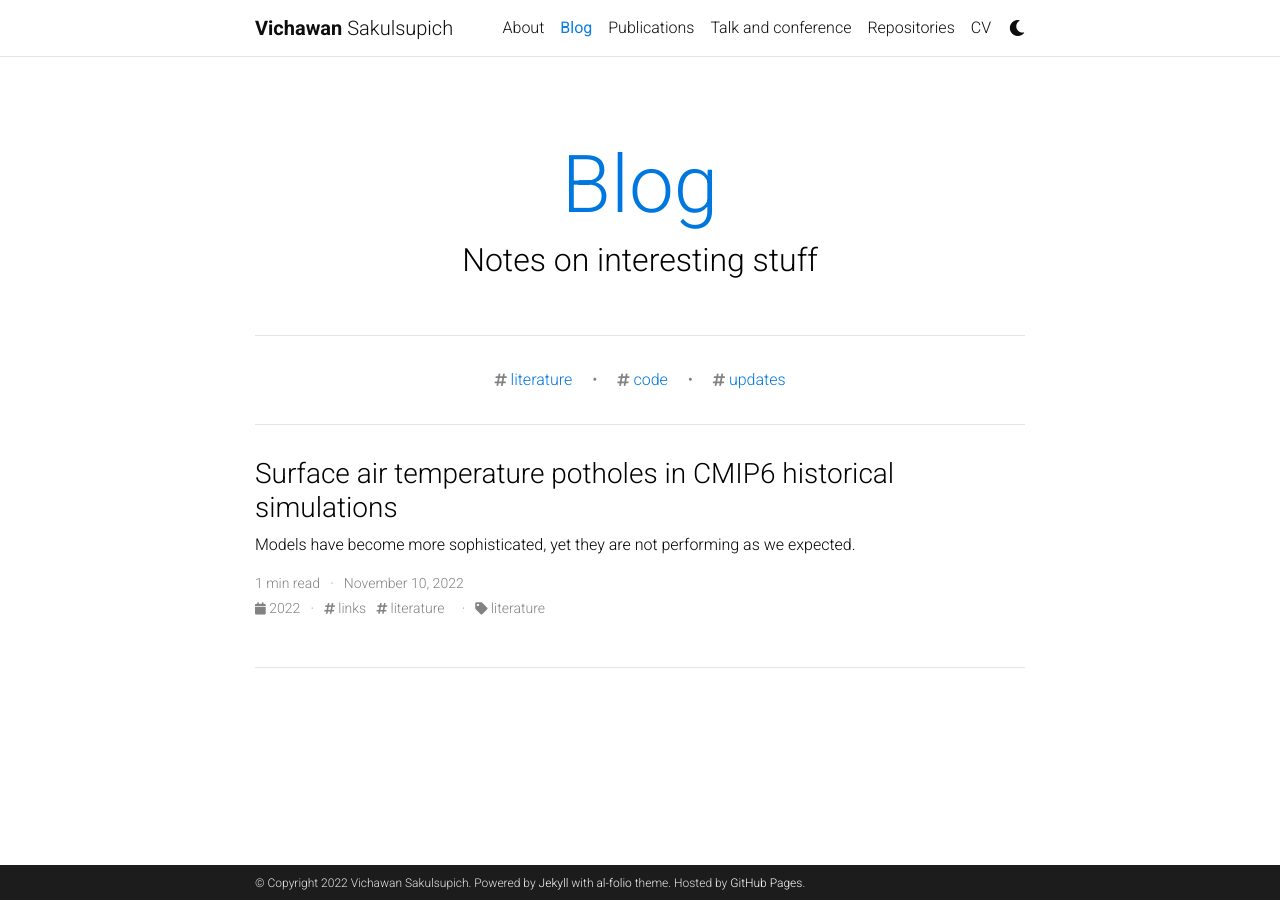
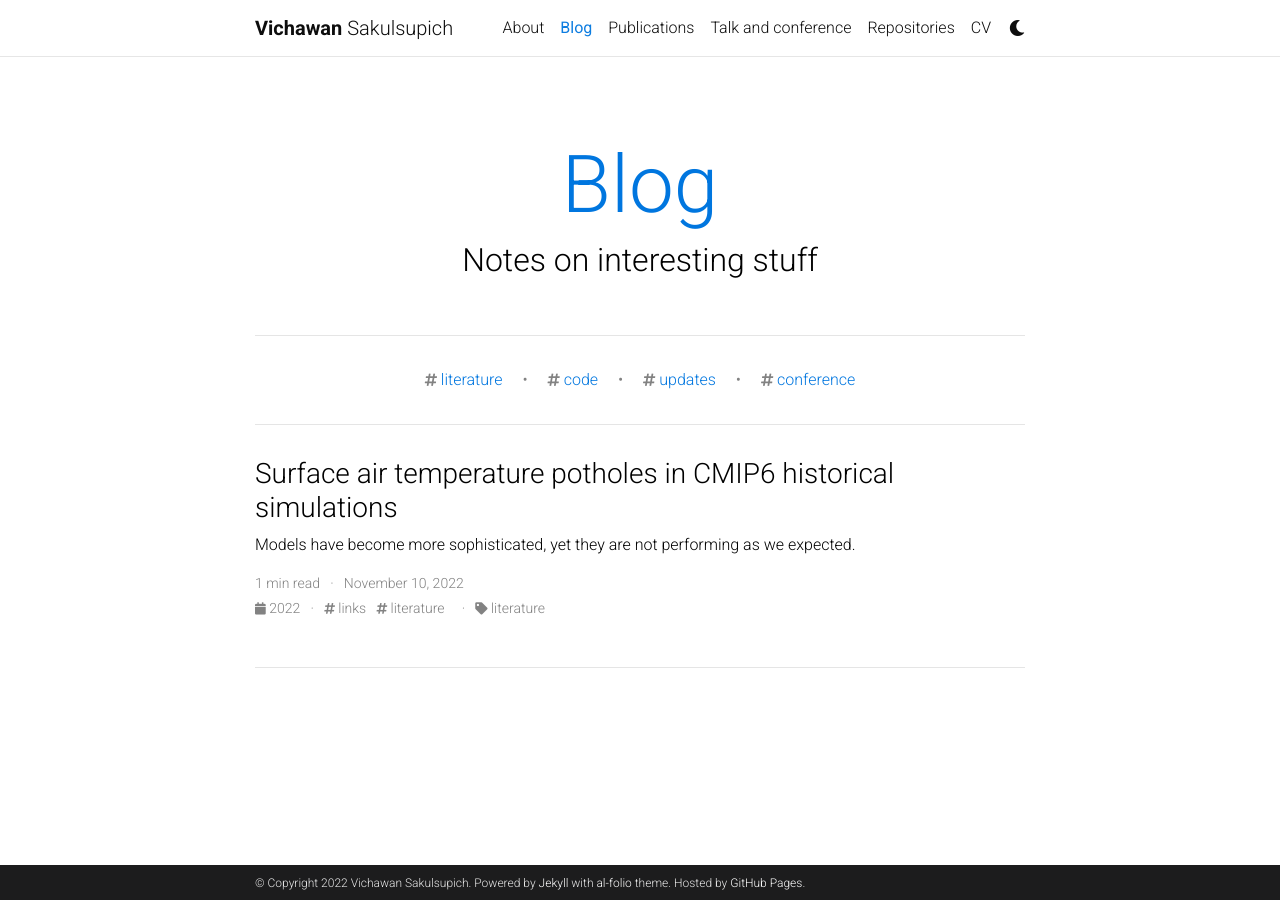
Before and after one commit to vichawans/vichawans.github.io, a Jekyll site: the page built from blog/index.html, in a window 1280 px wide. Built offline with Jekyll 4.4.1, drawn with Linux system fonts in a browser that asks for light colours; the list of posts is cut into pages by our own code; comment, search, counter and statistics services are not loaded; a style sheet for code colours, icons or effects is not loaded.

Commit message:
Update _config.yml

```diff
--- a/_config.yml
+++ b/_config.yml
@@ -222,7 +222,7 @@ jekyll-archives:
     tag: '/blog/tag/:name/'
     category: '/blog/category/:name/'
 
-display_tags: ['literature', 'code', 'updates'] # this tags will be dispalyed on the front page of your blog
+display_tags: ['literature', 'code', 'updates', 'conference'] # this tags will be dispalyed on the front page of your blog
 
 # -----------------------------------------------------------------------------
 # Jekyll Scholar
```
